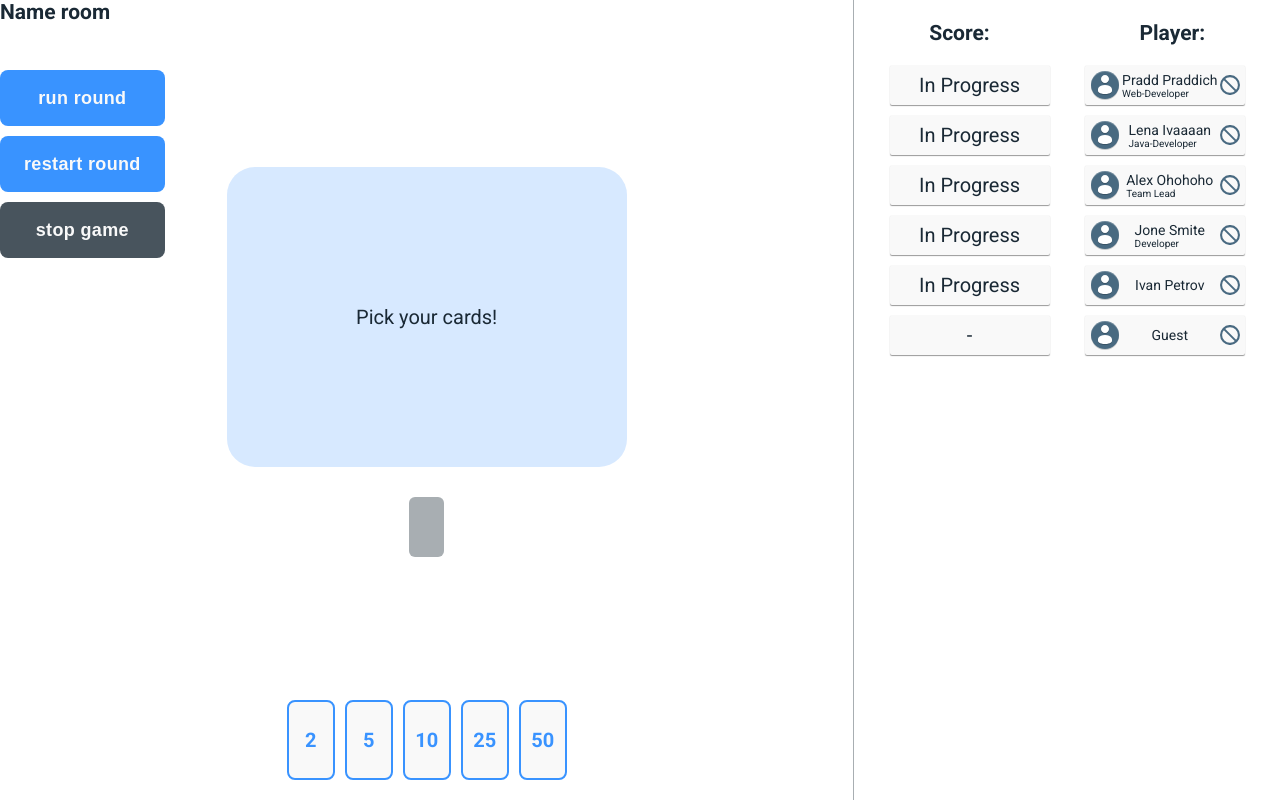
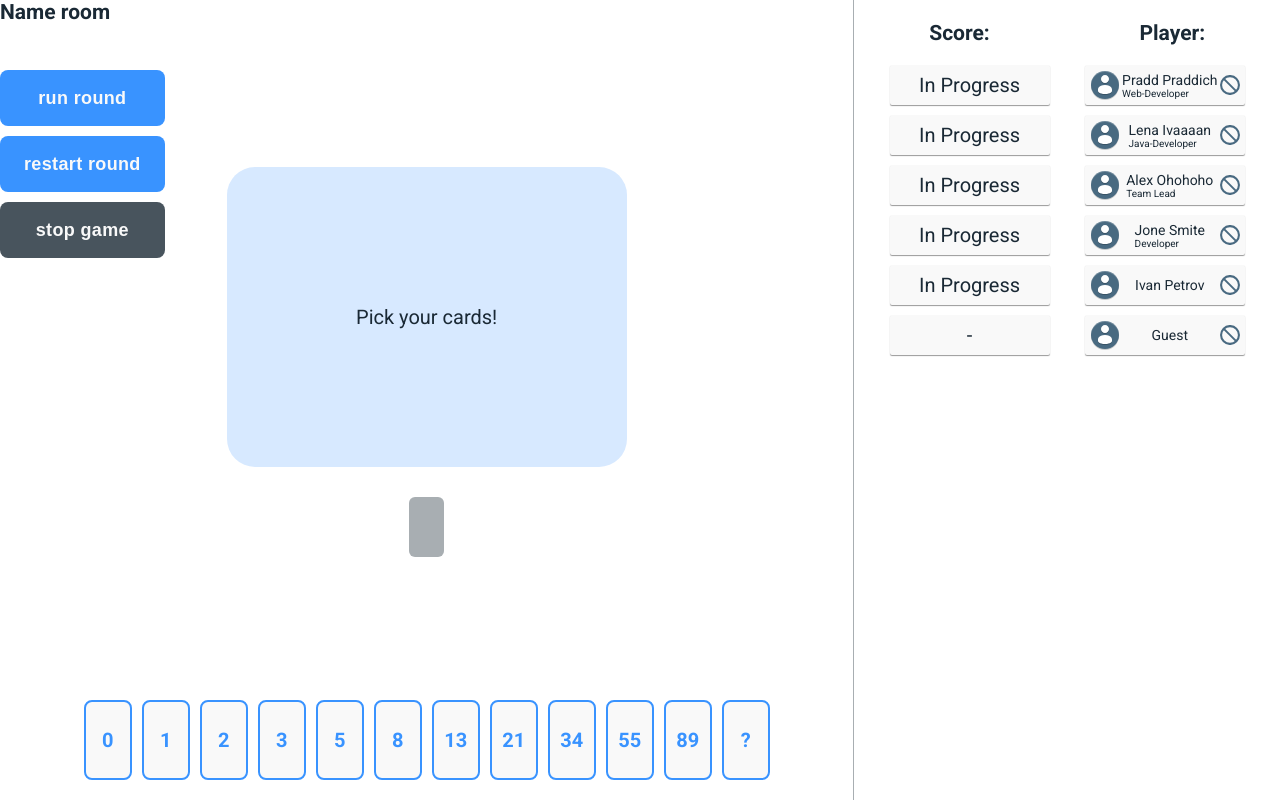
Before and after one commit to AndreiMrakov/pointing-poker-fe, a React (Create React App) app: page / in a window 1280 px wide. Built offline with nearby package versions, Linux system fonts and the light colour scheme.

Commit message:
refactor: cards values

```diff
--- a/src/components/VoteCard/PanelVoteCards.tsx
+++ b/src/components/VoteCard/PanelVoteCards.tsx
@@ -1,18 +1,18 @@
 import React from "react";
 import { VoteCard } from "./VoteCard";
 import styles from "./VoteCard.module.scss";
-import cards from "@/mocks/cards.json";
+import { cards } from "@/mocks/cards";
 
 interface IPanelVoteCards {
   selectedCardValue: string;
   setSelectedCardValue: (e: string) => void;
-  isCardVisible: boolean
+  isCardOpened: boolean
 }
 
 export const PanelVoteCards: React.FC<IPanelVoteCards> = ({
   selectedCardValue,
   setSelectedCardValue,
-  isCardVisible
+  isCardOpened
 }) => {
 
   function onCardClick(event: React.MouseEvent): void {
@@ -25,12 +25,12 @@ export const PanelVoteCards: React.FC<IPanelVoteCards> = ({
     <ul className={styles.listCards}>
       {cards.map(card =>
         <VoteCard
-          card={card}
-          key={card.id}
+          score={card}
+          key={card}
           styleName=
           {
-            `${card.score === +selectedCardValue && styles.active}
-             ${isCardVisible && styles.unactive}
+            `${card === selectedCardValue && styles.active}
+             ${isCardOpened && styles.unactive}
           `}
           onCardClick={onCardClick}
         />)
--- a/src/components/VoteCard/VoteCard.tsx
+++ b/src/components/VoteCard/VoteCard.tsx
@@ -1,17 +1,16 @@
-import { CardType } from "@/untils/types/CardType";
 import React, { FC } from "react";
 import styles from './VoteCard.module.scss';
 import classNames from "classnames";
 
 interface Props {
-  card: CardType;
+  score: string;
   onCardClick: (e:React.MouseEvent) => void;
   styleName: string
 };
 
 export const VoteCard: FC<Props> = (
   {
-    card,
+    score,
     onCardClick,
     styleName
   }) => {
@@ -19,7 +18,7 @@ export const VoteCard: FC<Props> = (
   return (
     <li className={classNames(styles.card, styleName)}
         onClick={onCardClick}>
-        {card.score}
+        {score}
     </li>
   );
 };
--- a/src/mocks/cards.json
+++ /dev/null
@@ -1,32 +0,0 @@
-[
-  {
-    "id": "1",
-    "name": "SP",
-    "score": 2,
-    "back": ""
-  },
-  {
-    "id": "2",
-    "name": "SP",
-    "score": 5,
-    "back": ""
-  },
-  {
-    "id": "3",
-    "name": "SP",
-    "score": 10,
-    "back": ""
-  },
-  {
-    "id": "4",
-    "name": "SP",
-    "score": 25,
-    "back": ""
-  },
-  {
-    "id": "5",
-    "name": "SP",
-    "score": 50,
-    "back": ""
-  }
-]
--- /dev/null
+++ b/src/mocks/cards.ts
@@ -0,0 +1 @@
+export const cards = ['0', '1', '2', '3', '5', '8', '13', '21', '34', '55', '89', '?']
--- a/src/untils/types/CardType.ts
+++ /dev/null
@@ -1,6 +0,0 @@
-export type CardType = {
-  id: string;
-  name: string;
-  score: number;
-  back: string;
-};
```
